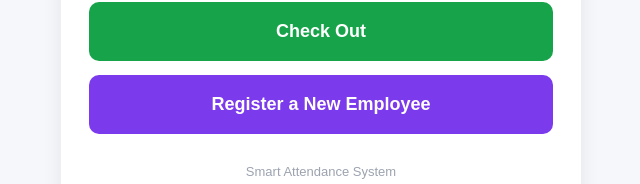
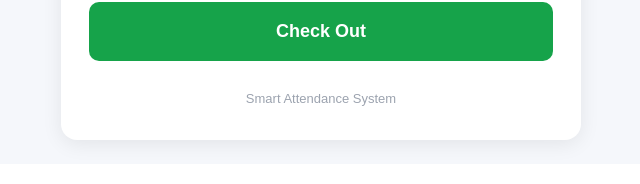
Before and after one commit to tejatg/Attendance-System, a Next.js app in the folder frontend/: page /qr in a window 1280 px wide. Shown: the part 741-925 px from the top of the page, without its empty margins (319-959 px from the left). Built offline with nearby package versions, Linux system fonts and the light colour scheme.

Commit message:
Remove employee registration button from QR page

```diff
--- a/frontend/src/app/qr/page.tsx
+++ b/frontend/src/app/qr/page.tsx
@@ -162,22 +162,6 @@ export default function QRPage() {
             >
               Check Out
             </Link>
-
-            <Link
-              href="/employees"
-              style={{
-                display: "block",
-                padding: "16px 20px",
-                borderRadius: "10px",
-                background: "#7c3aed",
-                color: "#ffffff",
-                textDecoration: "none",
-                fontSize: "18px",
-                fontWeight: 600,
-              }}
-            >
-              Register a New Employee
-            </Link>
           </div>
         </div>
 
```
